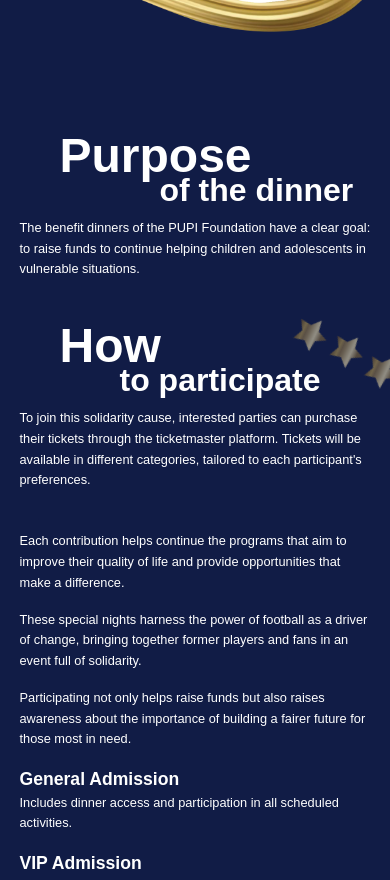
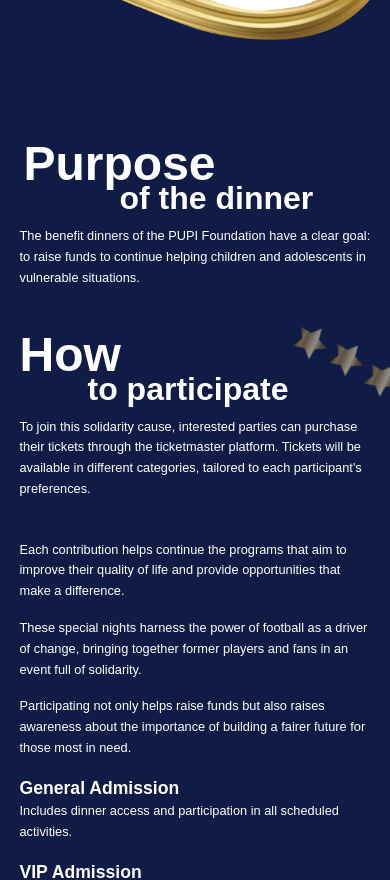
Before and after one commit to Javier-Pedernera/Cena-por-una-sonrisa, a React (Vite) app: page / in a window 390 px wide. Shown: the part 6680-7560 px from the top of the page. Built offline with nearby package versions, Linux system fonts and the light colour scheme.

Commit message:
linea blanca footer

```diff
--- a/src/components/Section10.tsx
+++ b/src/components/Section10.tsx
@@ -16,15 +16,15 @@ const Section10: React.FC = () => {
       {/* Contenido lado izquierdo dividido en dos partes */}
       <div className="w-full sm:w-1/2 sm:px-20 text-left font-poppins flex flex-col justify-start h-full">
         <div className="w-[90%] ml-[5%] mb-5 sm-ml-0 justify-center sm:w-full sm:h-1/2 flex flex-col sm:justify-start">
-          <h2 className="text-[3rem] ml-10 sm:ml-0 sm:text-[5rem] font-bold leading-tight">{t('section10_title1')}</h2>
-          <h2 className="text-[2rem] ml-35 sm:ml-40 mt-[-1rem] sm:mt-[-1.5rem] sm:text-[3.5rem] font-bold leading-tight">{t('section10_title2')}</h2>
+          <h2 className="text-[3rem] ml-1 sm:ml-0 sm:text-[5rem] font-bold leading-tight">{t('section10_title1')}</h2>
+          <h2 className="text-[2rem] ml-25 sm:ml-40 mt-[-1rem] sm:mt-[-1.5rem] sm:text-[3.5rem] font-bold leading-tight">{t('section10_title2')}</h2>
           <p className="mt-2 sm:mt-4 sm:mt-10  text-[0.8rem] sm:text-[0.9rem] leading-relaxed">
           {t('section10_text1')}
           </p>
         </div>
         <div className="w-[90%] ml-[5%] sm:w-full mt-4 sm:mt-14 sm:h-1/2 flex flex-col justify-start">
-          <h2 className="text-[3rem] ml-10 sm:text-3xl sm:text-[5rem] font-bold leading-tight">{t('section10_title3')}</h2>
-          <h2 className="text-[2rem] ml-25 mt-[-1rem] sm:text-3xl sm:ml-28 sm:mt-[-1.5rem] sm:text-[3.5rem] font-bold leading-tight">{t('section10_title4')}</h2>
+          <h2 className="text-[3rem] ml-0 sm:text-3xl sm:text-[5rem] font-bold leading-tight">{t('section10_title3')}</h2>
+          <h2 className="text-[2rem] ml-17 mt-[-1rem] sm:text-3xl sm:ml-28 sm:mt-[-1.5rem] sm:text-[3.5rem] font-bold leading-tight">{t('section10_title4')}</h2>
           <p className="mt-2 sm:mt-4 sm:mt-10 text-[0.8rem] sm:text-[0.9rem] leading-relaxed">
           {t('section10_text2')}
           </p>
--- a/src/components/Section13.tsx
+++ b/src/components/Section13.tsx
@@ -111,11 +111,13 @@ const Section13: React.FC = () => {
 
       {/* Lado Derecho */}
       <div className="w-full mb-5 sm:mb-10 sm:w-1/2 relative flex justify-center items-center">
+
         {/* Imagen superior izquierda */}
         <img src={getSvgLogoByLanguage()} alt="Imagen adicional 1" className="absolute bottom-0 sm:bottom-0 left-13 sm:left-20 w-16 sm:w-24" />
         {/* Imagen inferior derecha */}
-        <img src={pupi} alt="Imagen adicional 2" className="absolute bottom-0 left-38sm:bottom-0 sm:left-50 sm:left-0 w-16 sm:w-24" />
+        <img src={pupi} alt="Imagen adicional 2" className="absolute bottom-0 left-38 sm:bottom-0 sm:left-50 sm:left-0 w-16 sm:w-24" />
       </div>
+      <div className="w-full absolute sm:hidden h-[0.03px] bg-[#f2f2f2] bottom-32"></div>
     </section>
   );
 };
--- a/src/components/Section3.tsx
+++ b/src/components/Section3.tsx
@@ -7,7 +7,7 @@ const Section3: React.FC = () => {
   return (
     <section className="relative w-full bg-white flex items-center justify-center">
       <div
-        className="w-full h-[15vh] sm:h-[40vh] relative bg-cover bg-center"
+        className="w-full h-[16vh] sm:h-[40vh] relative bg-cover bg-center"
         style={{
           backgroundImage: `url(${backgroundImage})`,
           backgroundSize: 'cover',
```
Also changed, not shown: src/locales/es/translation.json (indentation only).
